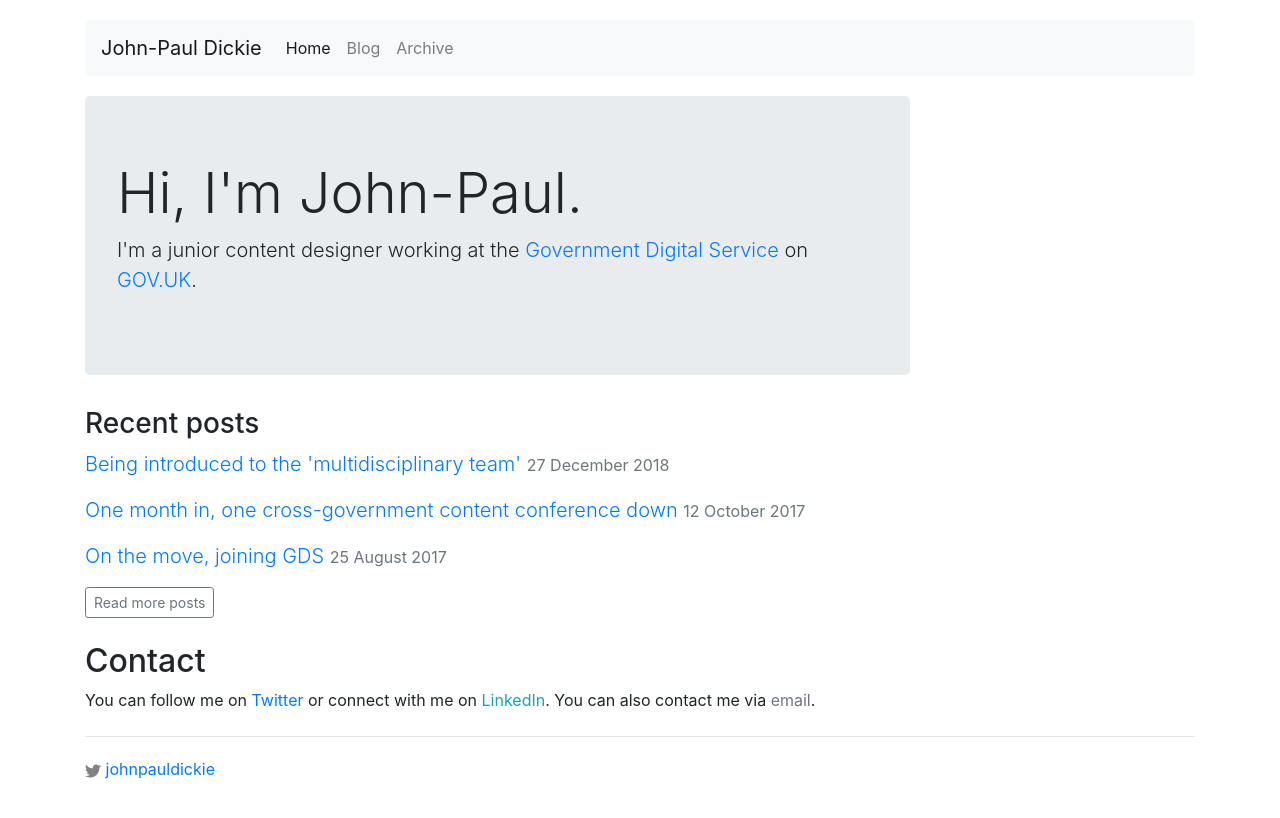
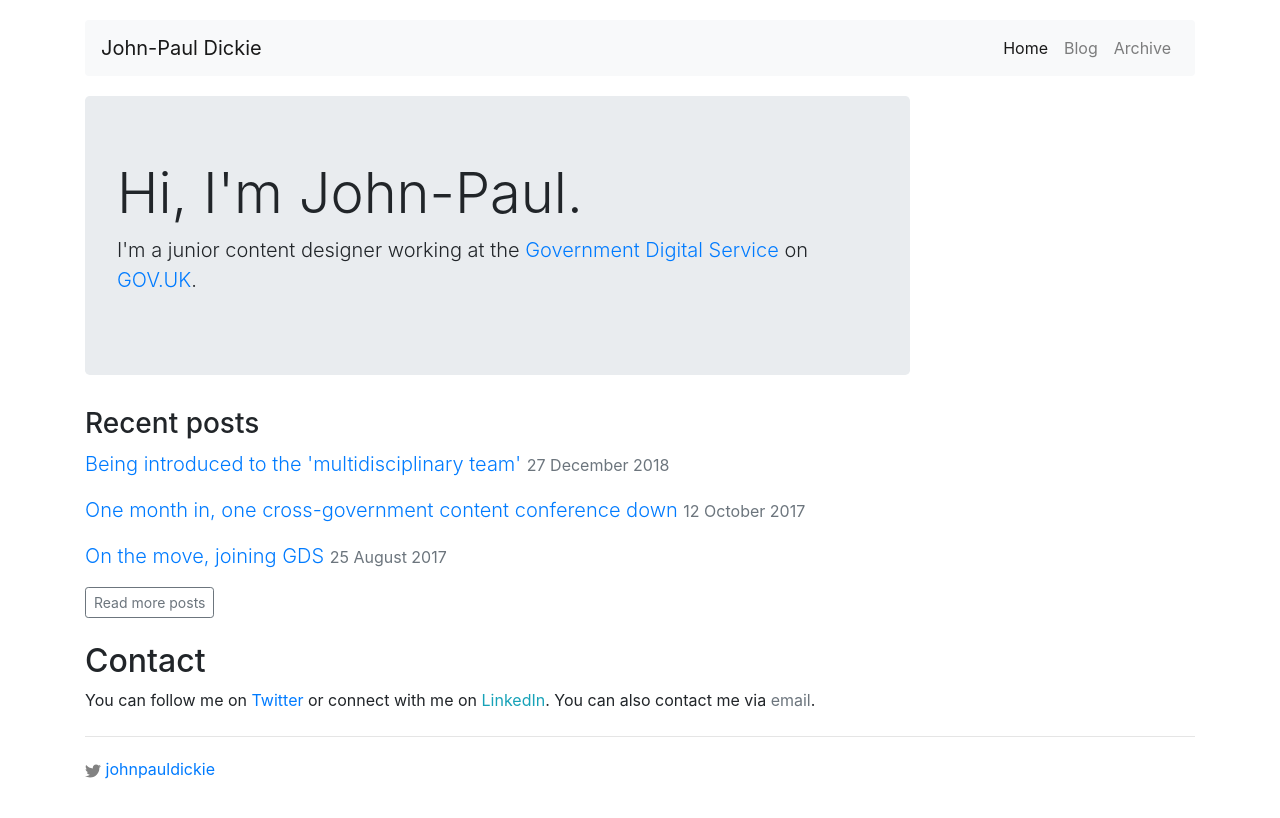
Before and after one commit to johnpauldickie/johnpauldickie.github.io, a Jekyll site: the page built from index.html, in a window 1280 px wide. Shown: the top 818 px of the page. Built offline with Jekyll 4.4.1, drawn with Linux system fonts in a browser that asks for light colours.

Commit message:
'ml' rather than 'mr'

```diff
--- a/_includes/header.html
+++ b/_includes/header.html
@@ -6,7 +6,7 @@
     </button>
 
     <div class="navbar-collapse collapse" id="navbarsExample10" style="">
-      <ul class="navbar-nav mr-auto">
+      <ul class="navbar-nav ml-auto">
         <li class="nav-item {% if page.url == "/" %}active{% endif %}">
           <a class="nav-link" href="/">Home</a>
         </li>
```
